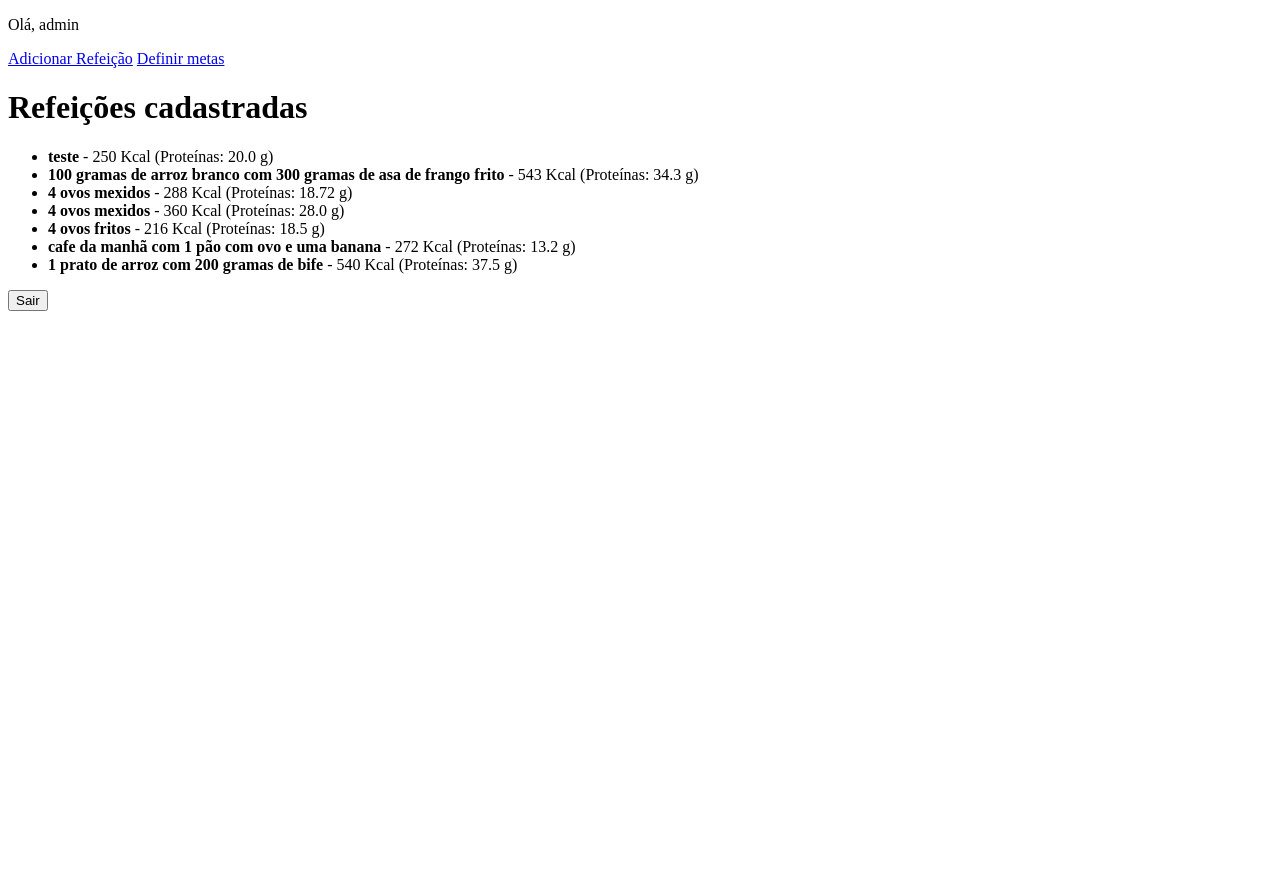
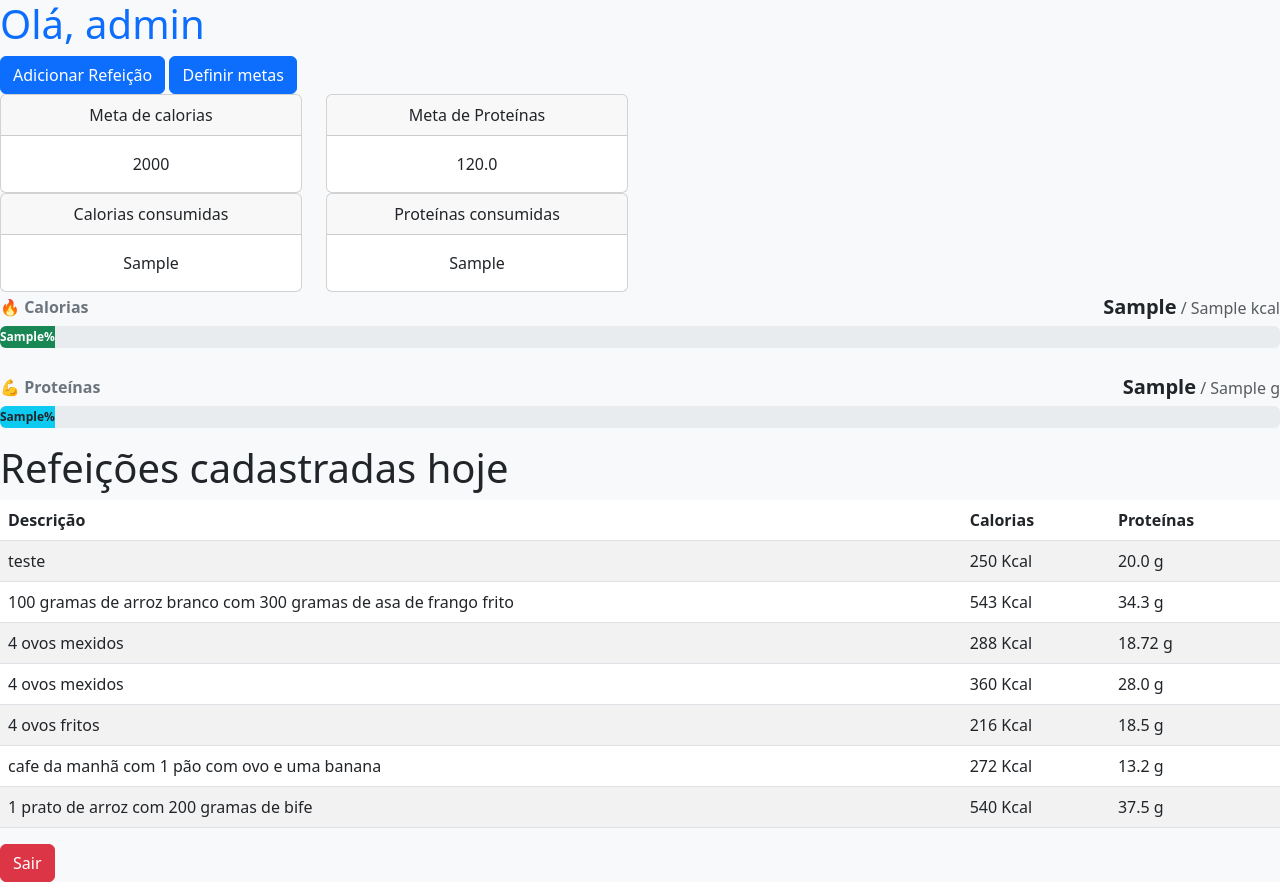
Before and after one commit to filipegabriel772/Site-de-contagem-de-calorias, a Django app: template nutricao/templates/nutricao/lista.html in a window 1280 px wide. Before the commit the page ends 311 px from the top, so only its background shows below. Run offline with Django 5.2, Linux system fonts and the light colour scheme; a user stored in the database is signed in; data comes from the database, SQL or seed files in the repository; both versions use the stored data as it was after the commit; the template is opened without the code that fills it: values that come from a table or form of the project are taken from there, most other values are stand-ins (such as "Sample title", 1, 10 or a date in 2020).

Commit message:
Commit para começar a mexer de outro pc

```diff
--- a/nutricao/templates/nutricao/lista.html
+++ b/nutricao/templates/nutricao/lista.html
@@ -3,30 +3,124 @@
 <head>
     <meta charset="UTF-8">
     <meta name="viewport" content="width=device-width, initial-scale=1.0">
+    <link href="https://cdn.jsdelivr.net/npm/bootstrap@5.3.0/dist/css/bootstrap.min.css" rel="stylesheet">
     <title>Lista Refeições</title>
 </head>
-<body>
-    <div>
-        <p>Olá, {{ user.username }}</p>
+<body class="bg-light">
+        <h1 class="display-6 text-primary">Olá, {{ user.username }}</h1>
+    <a href="{% url 'adicionar_ia' %}" class="btn btn-primary">
+        Adicionar Refeição
+    </a>
+    <a href="{% url 'definir_metas' %}" class="btn btn-primary">
+        Definir metas
+    </a>
+
+    <div class="row">
+        <div class="col-md-3">
+            <div class="card text-center">
+                <div class="card-header">
+                    Meta de calorias
+                </div>
+                <div class="card-body">
+                    {{metas.meta_calorias}}
+                </div>
+            </div>
+        </div>
+        <div class="col-md-3">
+            <div class="card text-center">
+                <div class="card-header">
+                    Meta de Proteínas
+                </div>
+                <div class="card-body">
+                    {{metas.meta_proteinas}}
+                </div>
+            </div>
+        </div>
     </div>
-    <a href="{% url 'adicionar_ia' %}">Adicionar Refeição</a>
-    <a href="{% url 'definir_metas' %}">Definir metas</a>
-    <h1>Refeições cadastradas</h1>
-    <ul>
-        {% for item in alimentos %}
-        <li>
-            <strong>{{item.descricao}}</strong> - {{item.calorias}} Kcal
-            (Proteínas: {{item.proteinas}} g)
-        </li>
-        {% empty %}
-        <li>Nenhuma refeição encontrada</li>
-        {% endfor %}
-    </ul>
 
-    <form action="{% url 'logout' %}" method="post">
-        {% csrf_token %}
-        <button type="submit">Sair</button>
-    </form>
+    <div class="row">
+        <div class="col-md-3">
+            <div class="card text-center">
+                <div class="card-header">
+                    Calorias consumidas
+                </div>
+                <div class="card-body">
+                    {{calorias_consumidas}}
+                </div>
+            </div>
+        </div>
+        <div class="col-md-3">
+            <div class="card text-center">
+                <div class="card-header">
+                    Proteínas consumidas
+                </div>
+                <div class="card-body">
+                    {{proteinas_consumidas}}
+                </div>
+            </div>
+        </div>
+    </div>
+
+    <div class="mb-4">
+        <div class="d-flex justify-content-between align-items-center mb-1">
+            <span class="fw-bold text-secondary">🔥 Calorias</span>
+            <span class="text-muted">
+                <strong class="text-dark fs-5">{{ calorias_consumidas }}</strong> / {{ meta.meta_calorias }} kcal
+            </span>
+        </div>
+
+        <div class="progress" style="height: 22px;">
+            <div class="progress-bar bg-success fw-bold" role="progressbar" style="width: {{ pct_calorias }}%;">
+                {{ pct_calorias }}%
+            </div>
+        </div>
+    </div>
+
+    <div class="mb-3">
+        <div class="d-flex justify-content-between align-items-center mb-1">
+            <span class="fw-bold text-secondary">💪 Proteínas</span>
+            <span class="text-muted">
+                <strong class="text-dark fs-5">{{ proteinas_consumidas }}</strong> / {{ meta.meta_proteinas }} g
+            </span>
+        </div>
+
+        <div class="progress" style="height: 22px;">
+            <div class="progress-bar bg-info text-dark fw-bold" role="progressbar" style="width: {{ pct_proteinas }}%;">
+                {{ pct_proteinas }}%
+            </div>
+        </div>
+    </div>
+
+    <h1>Refeições cadastradas hoje</h1>
+    <div class="table-responsive">
+    <table class="table table-striped table-hover">
+        <thead>
+            <tr>
+                <th>Descrição</th>
+                <th>Calorias</th>
+                <th>Proteínas</th>
+            </tr>
+        </thead>
+
+        <tbody>
+            {% for item in alimentos %}
+            <tr>
+                <td>{{ item.descricao }}</td>
+                <td>{{ item.calorias }} Kcal</td>
+                <td>{{ item.proteinas }} g</td>
+            </tr>
+            {% empty %}
+            <tr>
+                <td colspan="3">Nenhum alimento encontrado</td>
+            </tr>
+            {% endfor %}
+        </tbody>
+    </table>
+    </div>
+
+    <a href="{% url 'logout' %}" class="btn btn-danger">
+        Sair
+    </a>
 
 
 </body>
```
Also changed, not shown: nutricao/views.py (+44 -4 lines), README.md (added), db.sqlite3.
